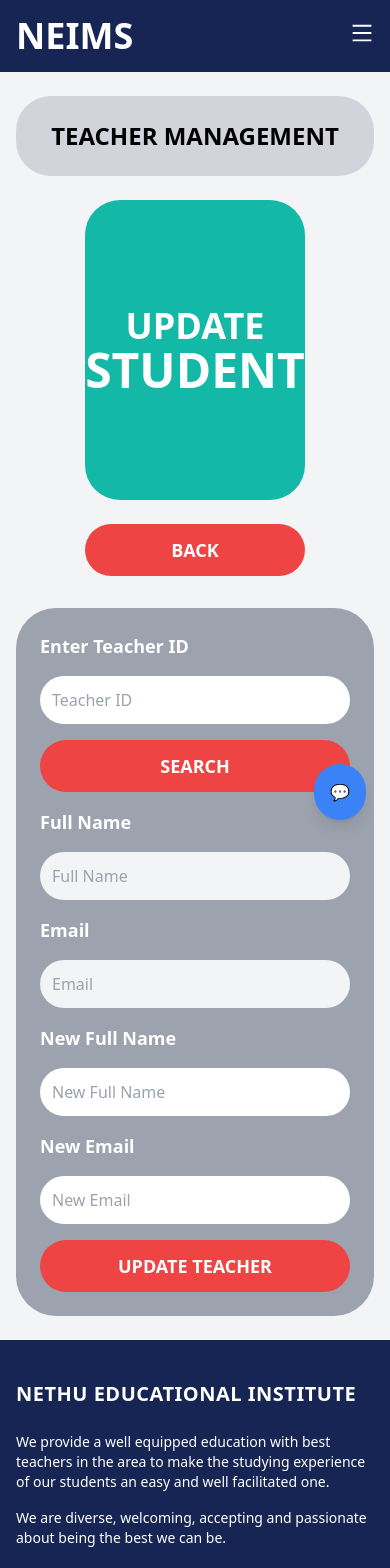
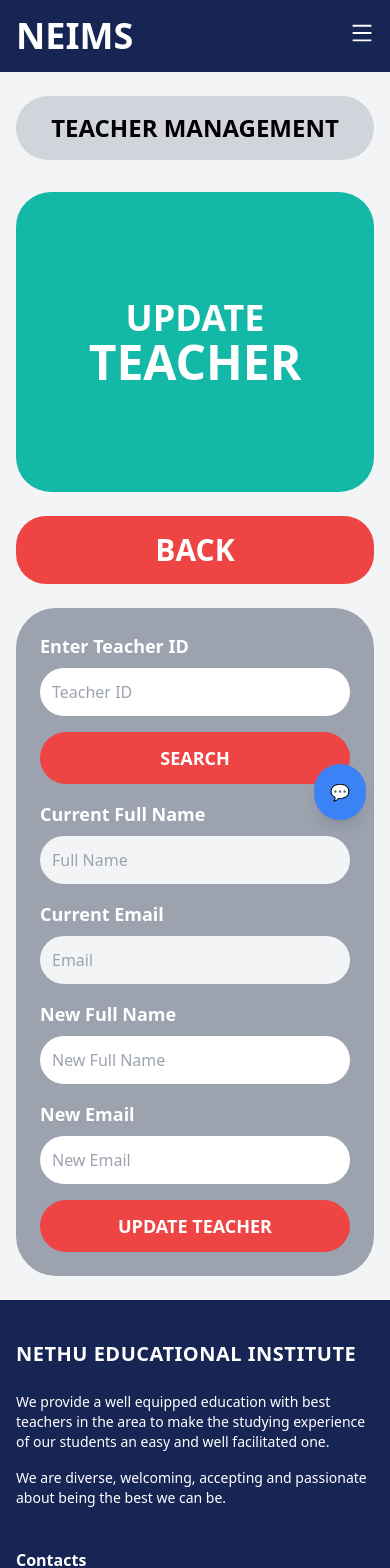
Before and after one commit to yasiith/Nethu_Education_Institute_Management_System, a Next.js app in the folder Nethu_Education_Institute_Management_System/: page /admin/teachers/teacher-update in a window 390 px wide. Shown: the top 1568 px of the page. Built offline with nearby package versions, Linux system fonts and the light colour scheme.

Commit message:
responsive teacher updateand delete componets

```diff
--- a/Nethu_Education_Institute_Management_System/components/Admin/students/Update.jsx
+++ b/Nethu_Education_Institute_Management_System/components/Admin/students/Update.jsx
@@ -103,11 +103,10 @@ const Update = () => {
           </div>
 
           {/* Main Content */}
-          <div className="flex flex-col items-start justify-center max-w-6xl gap-6 mx-auto lg:flex-row">
+          <div className="flex flex-col items-center justify-center max-w-6xl gap-6 mx-auto lg:flex-row">
             {/* Left Section */}
             <div className="flex flex-col items-center w-full gap-6 sm:w-auto">
-              <div className="bg-teal-500 w-full sm:w-[400px] h-[300px] rounded-[35px]
-                           flex items-center justify-center hover:bg-teal-600 transition-colors">
+              <div className="bg-teal-500 w-full sm:w-[400px] h-[300px] rounded-[35px]  flex items-center justify-center hover:bg-teal-600 transition-colors">
                 <div className="flex flex-col text-center text-white">
                   <p className="text-4xl sm:text-[50px] font-semibold">UPDATE</p>
                   <p className="text-5xl sm:text-[75px] font-bold leading-none">STUDENT</p>
--- a/Nethu_Education_Institute_Management_System/components/Admin/teachers/Delete.jsx
+++ b/Nethu_Education_Institute_Management_System/components/Admin/teachers/Delete.jsx
@@ -4,17 +4,17 @@ import { useState } from "react";
 
 const Register = () => {
   const router = useRouter();
+  const [teacherID, setTeacherID] = useState("");
+  const [message, setMessage] = useState("");
+  const [isLoading, setIsLoading] = useState(false);
 
   const toTeacherDashboard = () => {
     router.push("/admin/teachers");
   };
 
-  const [teacherID, setTeacherID] = useState("");
-  const [message, setMessage] = useState("");
-
   const deleteTeacher = async () => {
     if (!teacherID) {
-      setMessage("Please enter a Teacher ID.");
+      setMessage("Please enter a Teacher ID");
       return;
     }
 
@@ -24,74 +24,89 @@ const Register = () => {
       return;
     }
 
+    setIsLoading(true);
     try {
       const res = await fetch(`http://localhost:5000/api/auth/delete-teacher/${teacherID}`, {
         method: "DELETE",
         headers: {
           "Content-Type": "application/json",
           Accept: "application/json",
-          "x-auth-token": token,
-        },
+          "x-auth-token": token
+        }
       });
 
       const data = await res.json();
 
       if (res.ok) {
         setMessage("Teacher deleted successfully!");
-        router.push("/admin/teachers/teacher-delete"); // Redirect after deletion success
+        router.push("/admin/teachers/teacher-delete");
       } else {
         setMessage(data.msg || "Teacher deletion failed.");
       }
     } catch (error) {
       console.error("Error during teacher deletion:", error);
       setMessage("An error occurred during deletion.");
+    } finally {
+      setIsLoading(false);
     }
   };
 
   return (
-    <div className="flex flex-col items-center justify-center min-h-screen bg-gray-100">
-      <div className="bg-gray-300 w-1/2 text-center py-4 rounded-[35px] mt-5">
-        <h1 className="text-4xl font-bold">TEACHER MANAGEMENT</h1>
+    <div className="min-h-screen px-4 py-6 bg-gray-100">
+      <div className="flex justify-center mb-8">
+        <div className="bg-gray-300 w-full sm:w-4/5 md:w-3/4 lg:w-1/2 text-center py-4 rounded-[35px]">
+          <h1 className="text-2xl font-bold sm:text-3xl md:text-4xl">TEACHER MANAGEMENT</h1>
+        </div>
       </div>
 
-      <div className="flex flex-col items-center justify-center max-w-4xl gap-6 md:flex-row">
-        <div className="flex flex-col items-center gap-6">
-          <div className="bg-teal-500 w-[350px] h-[200px] rounded-[45px] flex items-center justify-center text-white text-center p-5">
+      <div className="flex flex-col items-center justify-center max-w-6xl gap-6 mx-auto lg:flex-row">
+        <div className="flex flex-col items-center w-full gap-6 sm:w-auto">
+          <div className="bg-teal-500 w-full sm:w-[350px] h-[180px] sm:h-[200px] rounded-[45px] flex items-center justify-center text-white text-center p-5 transition-all hover:bg-teal-600">
             <div className="flex flex-col leading-none">
-              <p className="text-[40px] font-semibold">DELETE</p>
-              <p className="text-[60px] font-bold">TEACHER</p>
+              <p className="text-3xl mb-3 sm:text-[40px] font-semibold">DELETE</p>
+              <p className="text-4xl sm:text-[60px] font-bold">TEACHER</p>
             </div>
           </div>
+
           <button
             onClick={toTeacherDashboard}
-            className="bg-red-500 w-[350px] h-[70px] rounded-[30px] text-white font-bold text-[50px]"
+            className="bg-red-500 w-full sm:w-[350px] py-3 sm:py-4 rounded-[30px] text-white font-bold text-3xl sm:text-[50px] hover:bg-red-600 transition-colors"
           >
             BACK
           </button>
         </div>
 
-        <div className="bg-gray-400 w-[400px] p-8 rounded-[40px] flex flex-col justify-center gap-4 m-5 h-[300px]">
-          <label className="text-lg font-bold text-white">Teacher ID</label>
-          <input
-            type="text"
-            value={teacherID}
-            onChange={(e) => setTeacherID(e.target.value)}
-            placeholder="Teacher ID"
-            className="p-2 rounded-[30px] border-none focus:ring-2 focus:ring-teal-500"
-          />
+        <div className="bg-gray-400 w-full sm:w-[400px] p-6 sm:p-8 rounded-[40px] flex flex-col justify-center gap-4 m-5 min-h-[300px]">
+          <div className="space-y-4">
+            <label className="block text-base font-bold text-white sm:text-lg">
+              Teacher ID
+            </label>
+            <input
+              type="text"
+              value={teacherID}
+              onChange={(e) => setTeacherID(e.target.value)}
+              placeholder="Enter Teacher ID"
+              className="w-full p-2 sm:p-3 rounded-[30px] border-none focus:ring-2 focus:ring-teal-500 outline-none placeholder-gray-400"
+            />
+          </div>
 
           <button
             onClick={deleteTeacher}
-            className="bg-red-500 w-full py-2 mt-4 rounded-[30px] text-white font-bold text-lg"
+            disabled={isLoading}
+            className={`bg-red-500 w-full py-2 sm:py-3 mt-4 rounded-[30px] text-white font-bold text-base sm:text-lg hover:bg-red-600 transition-colors ${isLoading ? 'opacity-50 cursor-not-allowed' : ''}`}
           >
-            DELETE TEACHER
+            {isLoading ? 'Deleting...' : 'DELETE TEACHER'}
           </button>
 
           {message && (
-            <p className="mt-4 font-bold text-center text-white">{message}</p>
+            <div className={`text-center p-3 rounded-lg font-medium ${
+              message.includes('successfully')
+                ? 'bg-green-100 text-green-800'
+                : 'bg-red-100 text-red-800'
+            }`}>
+              {message}
+            </div>
           )}
-
-
         </div>
       </div>
     </div>
--- a/Nethu_Education_Institute_Management_System/components/Admin/teachers/Update.jsx
+++ b/Nethu_Education_Institute_Management_System/components/Admin/teachers/Update.jsx
@@ -2,98 +2,150 @@
 import { useRouter } from "next/navigation";
 import { useState } from "react";
 
-const teachersData = [
-  { id: "1", fullName: "John Doe", email: "john@gmail.com" },
-];
-
 const Update = () => {
   const router = useRouter();
+  const [teacherID, setTeacherID] = useState('');
+  const [fullName, setFullName] = useState('');
+  const [email, setEmail] = useState('');
+  const [newFullName, setNewFullName] = useState('');
+  const [newEmail, setNewEmail] = useState('');
+  const [message, setMessage] = useState('');
+  const [isLoading, setIsLoading] = useState(false);
+  const [messageType, setMessageType] = useState('');
+
   const toTeacherDashboard = () => {
-    router.push("/admin/teachers");
+    router.push('/admin/teachers');
   };
-  const [teacherID, setTeacherID] = useState("");
-  const [fullName, setFullName] = useState("");
-  const [newFullName, setNewFullName] = useState("");
-  const [newEmail, setNewEmail] = useState("");
-  const [email, setEmail] = useState("");
 
-  const handleFindTeacher = () => {
-    const teacher = teachersData.find((teacher) => teacher.id === teacherID);
-    if (teacher) {
-      setFullName(teacher.fullName);
-      setEmail(teacher.email);
+  const handleFindTeacher = async () => {
+    if (!teacherID) {
+      setMessage("Please enter a Teacher ID");
+      setMessageType('error');
+      return;
+    }
+    setIsLoading(true);
+    try {
+      const res = await fetch(`http://localhost:5000/api/auth/getteacherinfo/${teacherID}`, {
+        method: "GET",
+        headers: {
+          "Content-Type": "application/json",
+          Accept: "application/json",
+        },
+      });
+
+      const data = await res.json();
+
+      if (res.ok) {
+        setFullName(data.data.name);
+        setEmail(data.data.email);
+        setMessage("Teacher information retrieved successfully.");
+        setMessageType('success');
       } else {
-      alert("Teacher not found");
+        setMessage(data.error || "Teacher not found.");
+        setMessageType('error');
+      }
+    } catch (error) {
+      console.error("Error fetching teacher information:", error);
+      setMessage("An error occurred while retrieving the teacher information.");
+      setMessageType('error');
+    } finally {
+      setIsLoading(false);
     }
   };
 
-  const handleUpdateTeacher = () => {
-    if (newFullName && newEmail) {
-      const teacherIndex = teachersData.findIndex(
-        (teacher) => teacher.id === teacherID
-      );
+  const handleUpdateTeacher = async () => {
+    if (!newFullName || !newEmail) {
+      setMessage("Please enter the new full name and email.");
+      setMessageType('error');
+      return;
+    }
+    setIsLoading(true);
+    try {
+      const res = await fetch(`http://localhost:5000/api/auth/updateteacher/${teacherID}`, {
+        method: "PUT",
+        headers: {
+          "Content-Type": "application/json",
+          Accept: "application/json",
+        },
+        body: JSON.stringify({ name: newFullName, email: newEmail }),
+      });
 
-      if (teacherIndex !== -1) {
-        teachersData[teacherIndex].fullName = newFullName;
-        teachersData[teacherIndex].email = newEmail;
+      const data = await res.json();
 
+      if (res.ok) {
+        setFullName(data.data.name);
+        setEmail(data.data.email);
         setNewFullName("");
         setNewEmail("");
-
-        setFullName(newFullName);
-        setEmail(newEmail);
-
-        alert("Teacher updated successfully!");
+        setMessage("Teacher updated successfully!");
+        setMessageType('success');
       } else {
-        alert("Teacher not found");
+        setMessage(data.error || "Failed to update teacher.");
+        setMessageType('error');
       }
-    } else {
-      alert("Please enter the new full name and email.");
+    } catch (error) {
+      console.error("Error updating teacher information:", error);
+      setMessage("An error occurred while updating the teacher information.");
+      setMessageType('error');
+    } finally {
+      setIsLoading(false);
     }
   };
 
   return (
-    <div className="flex flex-col items-center min-h-screen px-4 py-6 bg-gray-100 sm:px-8">
-      <div className="bg-gray-300 w-full max-w-4xl mb-6 p-6 flex flex-col items-center rounded-[35px]">
-        <h1 className="text-2xl font-bold text-center sm:text-4xl">TEACHER MANAGEMENT</h1>
+    <div className="bg-gray-100">
+      <div className="container px-4 py-6 mx-auto">
+        <div className="flex justify-center mb-8">
+          <div className="bg-gray-300 w-full sm:w-4/5 md:w-3/4 lg:w-1/2 text-center py-4 rounded-[35px]">
+            <h1 className="text-2xl font-bold sm:text-3xl md:text-4xl">TEACHER MANAGEMENT</h1>
+          </div>
         </div>
 
-      <div className="flex flex-col items-center justify-center w-full max-w-5xl gap-8 lg:flex-row">
-        {/* Left Section */}
-        <div className="flex flex-col items-center gap-6">
-          <div className="bg-teal-500 w-full sm:w-[400px] h-[300px] rounded-[35px]
-                           flex items-center justify-center hover:bg-teal-600 transition-colors">
+        <div className="flex flex-col items-center justify-center max-w-6xl gap-6 mx-auto lg:flex-row">
+          <div className="flex flex-col items-center w-full gap-6 sm:w-auto">
+            <div className="bg-teal-500 w-full sm:w-[400px] h-[300px] rounded-[35px] flex items-center justify-center hover:bg-teal-600 transition-colors">
               <div className="flex flex-col text-center text-white">
                 <p className="text-4xl sm:text-[50px] font-semibold">UPDATE</p>
-                  <p className="text-5xl sm:text-[75px] font-bold leading-none">STUDENT</p>
+                <p className="text-5xl sm:text-[75px] font-bold leading-none">TEACHER</p>
               </div>
             </div>
+
             <button
               onClick={toTeacherDashboard}
-            className="bg-red-500 w-full max-w-md py-3 text-white font-bold text-lg sm:text-2xl rounded-[30px] hover:bg-red-600 transition-colors"
-          >
+              className="bg-red-500 w-full sm:w-[400px] py-4 rounded-[30px] text-white font-bold text-3xl sm:text-[50px] hover:bg-red-600 transition-colors">
               BACK
             </button>
           </div>
 
-        {/* Right Section */}
-        <div className="bg-gray-400 w-full max-w-md p-6 rounded-[40px] flex flex-col gap-4">
-          <label className="text-lg font-bold text-white">Enter Teacher ID</label>
+          <div className="bg-gray-400 w-full sm:w-[400px] p-6 sm:p-8 rounded-[40px] flex flex-col gap-4">
+            <div className="space-y-4">
+              <div className="form-group">
+                <label className="block mb-2 text-lg font-bold text-white">
+                  Enter Teacher ID
+                </label>
                 <input
                   type="text"
                   value={teacherID}
                   onChange={(e) => setTeacherID(e.target.value)}
                   placeholder="Teacher ID"
-            className="w-full p-3 rounded-[30px] border-none focus:ring-2 focus:ring-teal-500"
+                  className="w-full p-3 rounded-[30px] border-none focus:ring-2 focus:ring-teal-500 outline-none"
                 />
+              </div>
+
               <button
                 onClick={handleFindTeacher}
-            className="bg-red-500 w-full py-3 rounded-[30px] text-white font-bold text-lg hover:bg-red-600 transition-colors"
-          >
-            SEARCH
+                disabled={isLoading}
+                className={`w-full py-3 rounded-[30px] text-white font-bold text-lg
+                         ${isLoading ? 'bg-gray-500' : 'bg-red-500 hover:bg-red-600'}
+                         transition-colors`}>
+                {isLoading ? 'Searching...' : 'SEARCH'}
               </button>
 
-          <label className="text-lg font-bold text-white">Full Name</label>
+              <div className="mt-4 space-y-4">
+                <div className="form-group">
+                  <label className="block mb-2 text-lg font-bold text-white">
+                    Current Full Name
+                  </label>
                   <input
                     type="text"
                     value={fullName}
@@ -101,8 +153,12 @@ const Update = () => {
                     placeholder="Full Name"
                     className="w-full p-3 rounded-[30px] bg-gray-100"
                   />
+                </div>
 
-          <label className="text-lg font-bold text-white">Email</label>
+                <div className="form-group">
+                  <label className="block mb-2 text-lg font-bold text-white">
+                    Current Email
+                  </label>
                   <input
                     type="email"
                     value={email}
@@ -110,31 +166,56 @@ const Update = () => {
                     placeholder="Email"
                     className="w-full p-3 rounded-[30px] bg-gray-100"
                   />
+                </div>
+              </div>
 
-          <label className="text-lg font-bold text-white">New Full Name</label>
+              <div className="mt-4 space-y-4">
+                <div className="form-group">
+                  <label className="block mb-2 text-lg font-bold text-white">
+                    New Full Name
+                  </label>
                   <input
                     type="text"
                     value={newFullName}
                     onChange={(e) => setNewFullName(e.target.value)}
                     placeholder="New Full Name"
-            className="w-full p-3 rounded-[30px] border-none focus:ring-2 focus:ring-teal-500"
+                    className="w-full p-3 rounded-[30px] border-none focus:ring-2 focus:ring-teal-500 outline-none"
                   />
+                </div>
 
-          <label className="text-lg font-bold text-white">New Email</label>
+                <div className="form-group">
+                  <label className="block mb-2 text-lg font-bold text-white">
+                    New Email
+                  </label>
                   <input
                     type="email"
                     value={newEmail}
                     onChange={(e) => setNewEmail(e.target.value)}
                     placeholder="New Email"
-            className="w-full p-3 rounded-[30px] border-none focus:ring-2 focus:ring-teal-500"
+                    className="w-full p-3 rounded-[30px] border-none focus:ring-2 focus:ring-teal-500 outline-none"
                   />
+                </div>
+              </div>
 
               <button
                 onClick={handleUpdateTeacher}
-            className="bg-red-500 w-full py-3 rounded-[30px] text-white font-bold text-lg hover:bg-red-600 transition-colors"
-          >
-            UPDATE TEACHER
+                disabled={isLoading}
+                className={`w-full py-3 rounded-[30px] text-white font-bold text-lg
+                         ${isLoading ? 'bg-gray-500' : 'bg-red-500 hover:bg-red-600'}
+                         transition-colors mt-4`}>
+                {isLoading ? 'Updating...' : 'UPDATE TEACHER'}
               </button>
+
+              {message && (
+                <div className={`mt-4 p-3 rounded-lg text-center font-medium
+                             ${messageType === 'success'
+                               ? 'bg-green-100 text-green-800'
+                               : 'bg-red-100 text-red-800'}`}>
+                  {message}
+                </div>
+              )}
+            </div>
+          </div>
         </div>
       </div>
     </div>
--- a/Nethu_Education_Institute_Management_System/components/Admin/teachers/View.jsx
+++ b/Nethu_Education_Institute_Management_System/components/Admin/teachers/View.jsx
@@ -5,15 +5,14 @@ import { useEffect, useState } from "react";
 const View = () => {
   const router = useRouter();
   const [teachers, setTeachers] = useState([]);
-  const [loading, setLoading] = useState(true); // Loading state
-  const [error, setError] = useState(null);     // Error state
+  const [loading, setLoading] = useState(true);
+  const [error, setError] = useState(null);
 
-  // Fetch teacher data from the backend
   useEffect(() => {
-    const token = localStorage.getItem("token"); // Retrieve token from localStorage
+    const token = localStorage.getItem("token");
     if (!token) {
       setError("No token found. Please log in.");
-      setLoading(false); // Ensure loading stops if no token is found
+      setLoading(false);
       return;
     }
 
@@ -28,59 +27,56 @@ const View = () => {
           },
         });
 
-        if (!response.ok) {
-          throw new Error("Failed to fetch teachers.");
-        }
-
+        if (!response.ok) throw new Error("Failed to fetch teachers.");
         const data = await response.json();
-        setTeachers(data.data || []); // Set the fetched teacher data or an empty array if undefined
+        setTeachers(data.data || []);
       } catch (error) {
-        console.error("Error fetching teachers:", error);
-        setError(error.message); // Set error state
+        setError(error.message);
       } finally {
-        setLoading(false); // Stop loading regardless of success or failure
+        setLoading(false);
       }
     };
 
     fetchTeachers();
   }, []);
 
-  const handleBack = () => {
-    router.push("/admin/teachers");
-  };
-
   return (
-    <div>
-      <div className="flex justify-between items-center mb-5 p-5">
+    <div className="min-h-screen px-4 py-6 bg-gray-100">
+      <div className="container mx-auto">
+        <div className="flex flex-col items-center justify-between gap-4 mb-8 sm:flex-row">
           <button
-          onClick={handleBack}
-          className='bg-red-500 w-[200px] h-[70px] rounded-[30px] text-white font-bold text-4xl'
+            onClick={() => router.push("/admin/teachers")}
+            className="bg-red-500 w-full sm:w-[200px] py-3 sm:py-4 rounded-[30px]
+                     text-white font-bold text-2xl sm:text-4xl hover:bg-red-600
+                     transition-colors"
           >
             BACK
           </button>
-        <h1 className="bg-[#D7D7D7] py-4 px-8 rounded-full text-[40px] font-bold text-[#3b3b3b]">
-          VIEW TEACHERS
-        </h1>
+
+          <div className="bg-gray-300 w-full sm:w-auto text-center py-4 px-6 sm:px-8
+                        rounded-[35px]">
+            <h1 className="text-2xl font-bold sm:text-4xl">VIEW TEACHERS</h1>
+          </div>
         </div>
 
-      <div className="flex flex-col items-center pb-10 ml-10 mr-10">
+        <div className="w-full p-4 overflow-x-auto bg-gray-200 rounded-xl">
           {loading ? (
-          <p className="text-2xl text-gray-500">Loading...</p>
+            <p className="py-4 text-xl text-center text-gray-500">Loading...</p>
           ) : error ? (
-          <p className="text-2xl text-red-500">Error: {error}</p>
+            <p className="py-4 text-xl text-center text-red-500">Error: {error}</p>
           ) : (
-          <div className="bg-gray-200 w-full p-4 rounded-xl">
-            <table className="table-auto w-full text-justify text-[30px]">
+            <table className="w-full min-w-[600px]">
               <thead>
-                <tr className="font-bold text-gray-800 text-[30px]">
-                  <th className="p-3">Teacher ID</th>
-                  <th className="p-3">Name</th>
-                  <th className="p-3">Email</th>
+                <tr className="text-lg font-bold text-gray-800 sm:text-2xl">
+                  <th className="p-3 text-left">Teacher ID</th>
+                  <th className="p-3 text-left">Name</th>
+                  <th className="p-3 text-left">Email</th>
                 </tr>
               </thead>
               <tbody>
                 {teachers.map((teacher) => (
-                  <tr key={teacher.TeacherID} className="bg-gray-100 text-gray-700">
+                  <tr key={teacher.TeacherID}
+                      className="text-base text-gray-700 bg-gray-100 sm:text-xl">
                     <td className="p-3">{teacher.TeacherID || 'N/A'}</td>
                     <td className="p-3">{teacher.name || 'N/A'}</td>
                     <td className="p-3">{teacher.email || 'N/A'}</td>
@@ -88,8 +84,8 @@ const View = () => {
                 ))}
               </tbody>
             </table>
+          )}
         </div>
-        )}
       </div>
     </div>
   );
```
Lines whose indentation alone changed are shown as unchanged.
